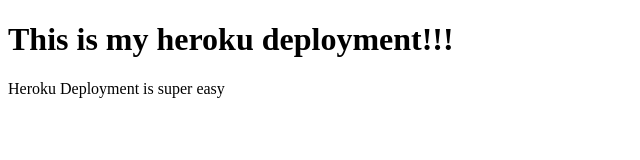
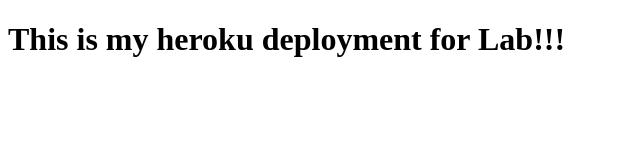
Before and after one commit to MetalB311/w6-wed-codealong, a website: page index.html in a window 1280 px wide. Shown: the whole page, without its empty margins (0-640 px from the left). Drawn offline with Linux system fonts and the light colour scheme.

Commit message:
w6 wed lab

```diff
--- a/index.html
+++ b/index.html
@@ -7,7 +7,7 @@
   <title>Heroku Test</title>
 </head>
 <body>
-  <h1>This is my heroku deployment!!!</h1>
-  <p>Heroku Deployment is super easy</p>
+  <h1>This is my heroku deployment for Lab!!!</h1>
+  <p></p>
 </body>
 </html>
--- a/package.json
+++ b/package.json
@@ -1,5 +1,5 @@
 {
-  "name": "deployment-demo",
+  "name": "deployment-lab",
   "version": "1.0.0",
   "description": "",
   "main": "server/server.js",
```
Also changed, not shown: 1 other file.
